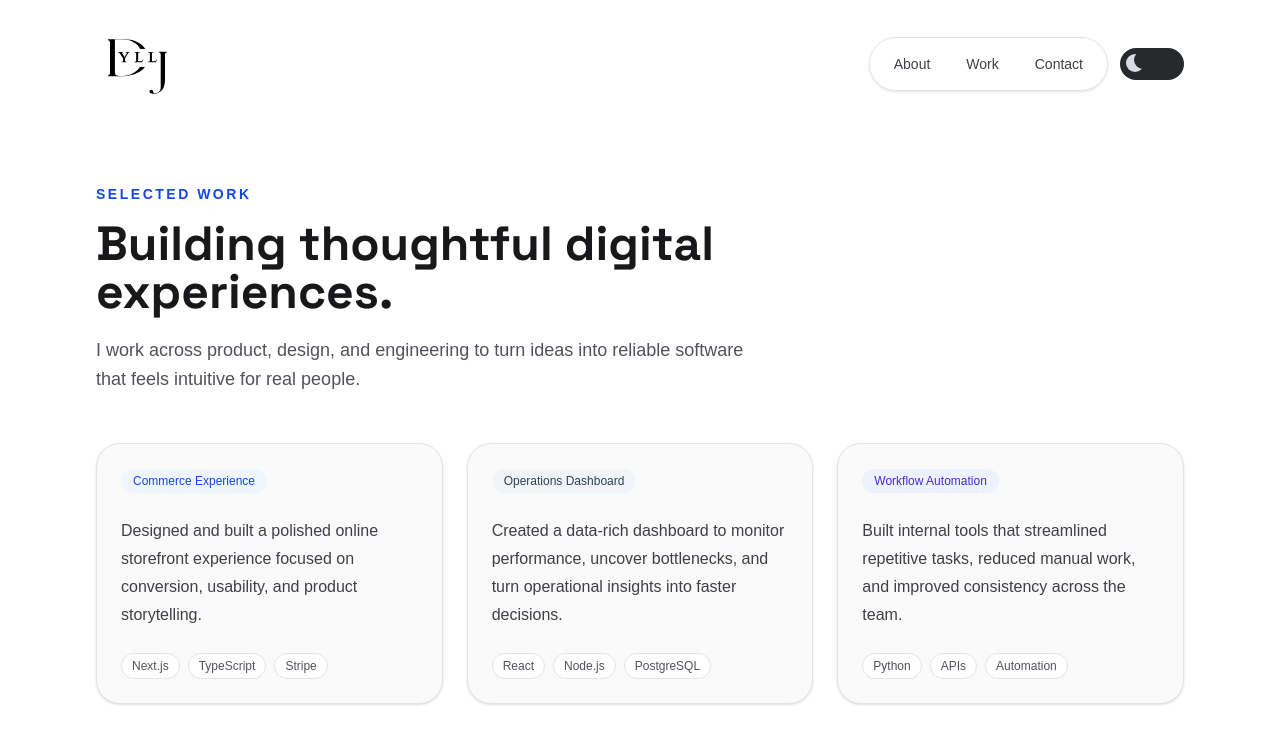
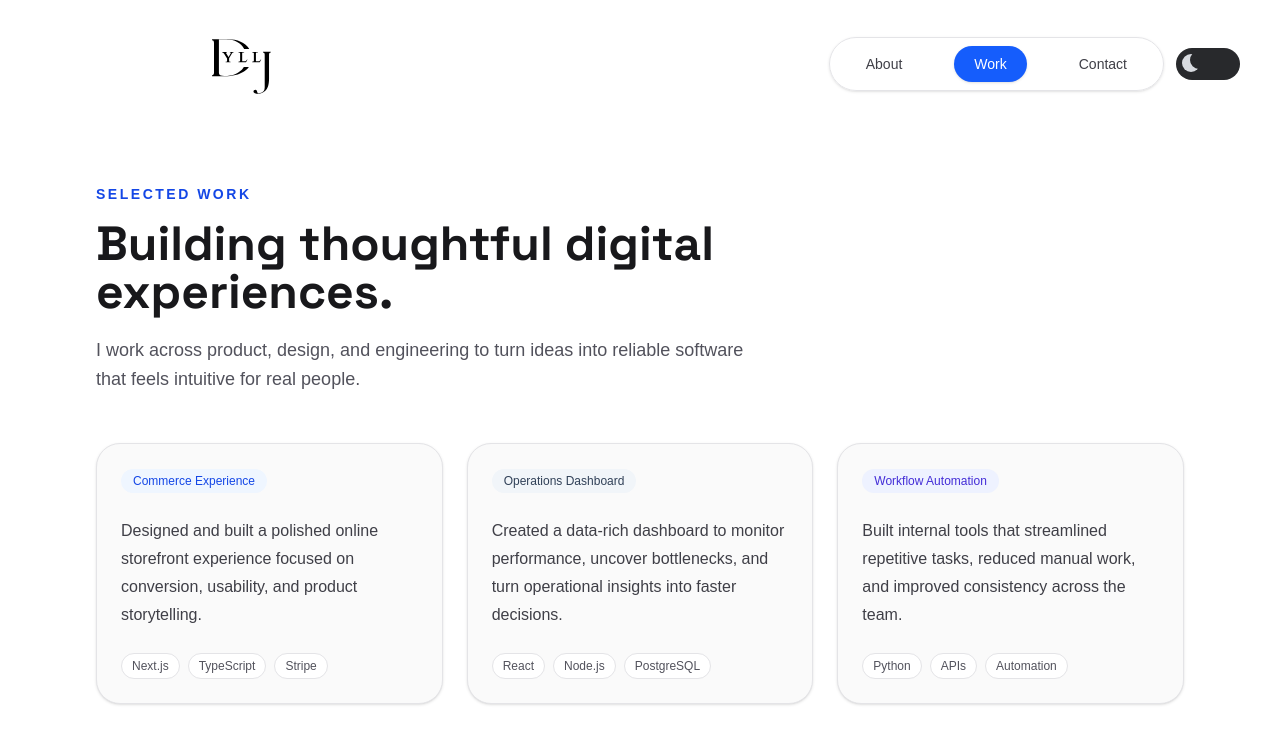
Before and after one commit to Dyllj/about_dyll, a Next.js app: page /work in a window 1280 px wide. Shown: the top 744 px of the page. Built offline with nearby package versions, Linux system fonts and the light colour scheme.

Commit message:
Refactor header layout and navigation components for About, Contact, and Work pages to enhance responsiveness and alignment

```diff
--- a/app/about/page.tsx
+++ b/app/about/page.tsx
@@ -5,9 +5,9 @@ import TogglButton from "../components/toggle_button/toggl_button";
 export default function AboutPage() {
   return (
     <div className="min-h-screen bg-white">
-      <header className="mx-auto flex w-full max-w-6xl flex-col gap-5 px-5 pt-5 sm:flex-row sm:items-center sm:justify-between sm:px-8 sm:pt-6">
-        <Logo />
-        <div className="flex flex-wrap items-center gap-3">
+      <header className="mx-auto flex w-full flex-col gap-5 px-5 pt-5 sm:flex-row sm:items-center sm:justify-between sm:px-8 sm:pt-6 lg:px-10">
+        <Logo className="sm:ml-40" />
+        <div className="ml-auto flex flex-wrap items-center justify-end gap-3">
           <PageNav />
           <TogglButton />
         </div>
--- a/app/components/logo/logo.tsx
+++ b/app/components/logo/logo.tsx
@@ -1,9 +1,13 @@
 import Image from "next/image";
 import Link from "next/link";
 
-export default function Logo() {
+export default function Logo({ className = "" }: { className?: string }) {
   return (
-    <Link href="/" className="inline-flex items-center" aria-label="About Dyll home">
+    <Link
+      href="/"
+      className={`inline-flex items-center ${className}`}
+      aria-label="About Dyll home"
+    >
       <Image
         src="/about_dyll_assets/LOGO.svg"
         alt="About Dyll logo"
--- a/app/components/page_nav/page_nav.tsx
+++ b/app/components/page_nav/page_nav.tsx
@@ -1,4 +1,7 @@
+"use client";
+
 import Link from "next/link";
+import { usePathname } from "next/navigation";
 
 const navigationItems = [
   { label: "About", href: "/about" },
@@ -7,22 +10,33 @@ const navigationItems = [
 ];
 
 export default function PageNav() {
+  const pathname = usePathname();
+
   return (
     <nav
       aria-label="Page navigation"
-      className="rounded-full border border-zinc-200 bg-white/90 px-15 py-2 shadow-sm backdrop-blur-sm sm:px-2 sm:py-2"
+      className="rounded-full border border-zinc-200 bg-white/90 px-3 py-2 shadow-sm backdrop-blur-sm sm:px-4"
     >
-      <ul className="flex items-center gap-0.5 text-xs font-medium text-zinc-700 sm:gap-1 sm:text-sm">
-        {navigationItems.map(({ label, href }) => (
+      <ul className="flex items-center gap-2 text-xs font-medium text-zinc-700 sm:gap-5 sm:text-sm lg:gap-8">
+        {navigationItems.map(({ label, href }) => {
+          const isActive = pathname === href;
+
+          return (
           <li key={label}>
             <Link
               href={href}
-              className="inline-flex rounded-full px-2.5 py-2 transition-colors duration-200 hover:bg-blue-50 hover:text-blue-700 focus-visible:outline-2 focus-visible:outline-offset-2 focus-visible:outline-blue-600 sm:px-4"
+              aria-current={isActive ? "page" : undefined}
+              className={`inline-flex rounded-full px-3 py-2 transition-colors duration-200 focus-visible:outline-2 focus-visible:outline-offset-2 focus-visible:outline-blue-600 sm:px-5 ${
+                isActive
+                  ? "bg-blue-600 text-white shadow-sm"
+                  : "hover:bg-blue-50 hover:text-blue-700"
+              }`}
             >
               {label}
             </Link>
           </li>
-        ))}
+          );
+        })}
       </ul>
     </nav>
   );
--- a/app/contact/page.tsx
+++ b/app/contact/page.tsx
@@ -23,9 +23,9 @@ const contactMethods = [
 export default function ContactPage() {
   return (
     <div className="min-h-screen bg-white">
-      <header className="mx-auto flex w-full max-w-6xl flex-col gap-5 px-5 pt-5 sm:flex-row sm:items-center sm:justify-between sm:px-8 sm:pt-6">
-        <Logo />
-        <div className="flex flex-wrap items-center gap-3">
+      <header className="mx-auto flex w-full flex-col gap-5 px-5 pt-5 sm:flex-row sm:items-center sm:justify-between sm:px-8 sm:pt-6 lg:px-10">
+        <Logo className="sm:ml-40" />
+        <div className="ml-auto flex flex-wrap items-center justify-end gap-3">
           <PageNav />
           <TogglButton />
         </div>
--- a/app/work/page.tsx
+++ b/app/work/page.tsx
@@ -29,9 +29,9 @@ const projects = [
 export default function WorkPage() {
   return (
     <div className="min-h-screen bg-white">
-      <header className="mx-auto flex w-full max-w-6xl flex-col gap-5 px-5 pt-5 sm:flex-row sm:items-center sm:justify-between sm:px-8 sm:pt-6">
-        <Logo />
-        <div className="flex flex-wrap items-center gap-3">
+      <header className="mx-auto flex w-full flex-col gap-5 px-5 pt-5 sm:flex-row sm:items-center sm:justify-between sm:px-8 sm:pt-6 lg:px-10">
+        <Logo className="sm:ml-40" />
+        <div className="ml-auto flex flex-wrap items-center justify-end gap-3">
           <PageNav />
           <TogglButton />
         </div>
```
